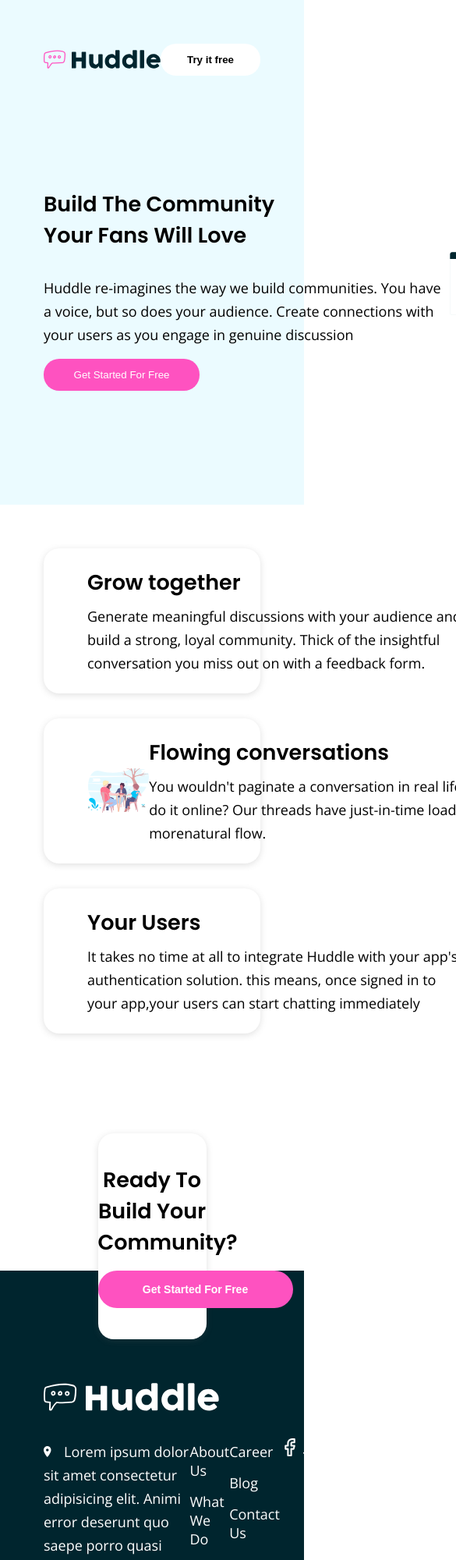
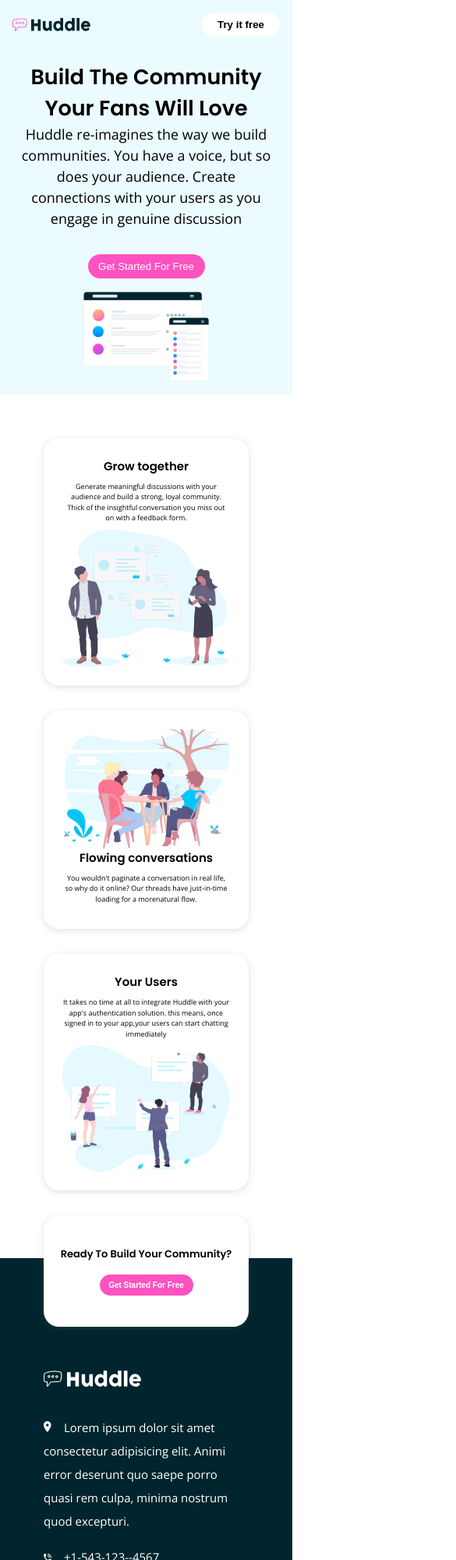
Before and after one commit to BadmusAbdullah/Responsiveness-and-Media-Queries-Huddle, a plain HTML site: page index.html in a window 390 px wide. Shown: the top 2000 px of the page at 78% size, 585 px wide, since content can reach past the window. Drawn offline with nearby package versions, Linux system fonts and the light colour scheme.

Commit message:
Fourth commit

```diff
--- a/style.css
+++ b/style.css
@@ -1,14 +1,16 @@
 * {
   padding: 0;
   margin: 0;
+  box-sizing: border-box;
 }
 body {
-    box-sizing: border-box;
-    font-family: 'Open Sans', sans-serif;
+  font-family: "Open Sans", sans-serif;
   font-size: 18px;
 }
-h1, h2, h3 {
-    font-family: 'Poppins', sans-serif;
+h1,
+h2,
+h3 {
+  font-family: "Poppins", sans-serif;
 }
 header {
   display: flex;
@@ -36,9 +38,8 @@
   display: flex;
   justify-content: space-between;
   align-items: center;
-    height: 550px;
   background-color: hsl(193, 100%, 96%);
-    padding: 0 3.5rem 0;
+  padding: 1rem 3.5rem 1rem;
 }
 .first_sec h1 {
   margin-bottom: 2rem;
@@ -53,7 +54,7 @@
 }
 .first_sec button {
   width: 200px;
-    background-color: rgb(254,82,192);
+  background-color: rgb(254, 82, 192);
   color: white;
   padding: 0.8rem;
   border: none;
@@ -65,7 +66,9 @@
   display: flex;
   flex-direction: column;
 }
-.first_container, .second_container, .third_container {
+.first_container,
+.second_container,
+.third_container {
   display: flex;
   justify-content: space-between;
   align-items: center;
@@ -105,14 +108,14 @@
   margin-top: 1rem;
   padding: 1rem 0;
   border: none;
-    background-color: rgb(254,82,192);
+  background-color: rgb(254, 82, 192);
   color: white;
   font-weight: 700;
   font-size: 14px;
   border-radius: 25px;
 }
 footer {
-    background-color: rgb(0,37,46);
+  background-color: rgb(0, 37, 46);
   padding: 9rem 3.5rem 4rem;
   color: white;
   position: relative;
@@ -132,7 +135,9 @@
   justify-content: space-between;
   align-items: baseline;
 }
-.location img, .phone img, .email img {
+.location img,
+.phone img,
+.email img {
   width: 10px;
   margin-right: 1rem;
 }
@@ -160,6 +165,121 @@
 }
 .social_media img {
   width: 25px;
+  margin-right: 10px;
+}
+@media (max-width: 420px) {
+  body {
+    max-width: 375px;
+  }
+  .first_sec {
+    display: flex;
+    flex-direction: column;
+    text-align: center;
+    padding: 1rem 1.5rem;
+    background-color: hsl(193, 100%, 96%);
+  }
+  .first_sec_text h1 {
+    text-align: center;
+    margin-bottom: 2rem;
+    width: 100%;
+    margin: 0 auto;
+  }
+  .first_sec p {
+    width: 100%;
+    line-height: 1.5;
+    margin: 0 auto 2rem;
+  }
+  header {
+    padding: 1rem;
+  }
+  header img {
+    width: 100px;
+  }
+  header button {
+    width: 100px;
+    padding: 0.5rem;
+  }
+  .first_sec button {
+    width: 150px;
+    padding: 0.5rem;
+    margin-bottom: 1rem;
+  }
+  .first_container,
+  .second_container,
+  .third_container {
+    display: flex;
+    flex-direction: column;
+    align-items: center;
+    width: 100%;
+    padding: 1.5rem 1.5rem;
+    margin-bottom: 2rem;
+    align-self: center;
+  }
+  .second_sec img {
+    width: 100%;
+  }
+  .second_sec p {
+    text-align: center;
+    width: 100%;
+    font-size: 9px;
+    line-height: 1.5;
+    margin: 0.5rem auto 0;
+    padding-bottom: 0.5rem;
+  }
+  .second_sec h2 {
+    width: 100%;
+    font-size: 15px;
+    text-align: center;
+  }
+  .fourth_container {
+    width: 100%;
+    text-align: center;
+    padding: 2.5rem 0;
+    margin: auto;
+    margin-bottom: -5.5rem;
+  }
+  .fourth_container h2 {
+    font-size: 13px;
+    width: 100%;
+  }
+  .fourth_container button {
+    width: 120px;
+    padding: 0.5rem 0;
+    font-size: 10px;
+  }
+  footer {
+    background-color: rgb(0, 37, 46);
+    padding: 9rem 3.5rem 4rem;
+    color: white;
+    position: relative;
+  }
+  .logo_bottom {
+    width: 250px;
+    margin-bottom: 1rem;
+  }
+  .address {
+    display: flex;
+    flex-direction: column;
+    justify-content: space-between;
+    width: 100%;
+    margin-bottom: 1.5rem;
+    font-size: 15px;
+  }
+  .info {
+    display: flex;
+    flex-direction: column;
+  }
+  .social_media img {
+    width: 25px;
     margin-right: 5px;
-    color: white;
   }
+  .social_media {
+    margin: 0 auto;
+  }
+   .links_one, .links_two {
+    font-size: 15px;
+  }
+  .links_two {
+    margin-bottom: 2.5rem;
+  }
+}
```
Lines whose indentation alone changed are shown as unchanged.
